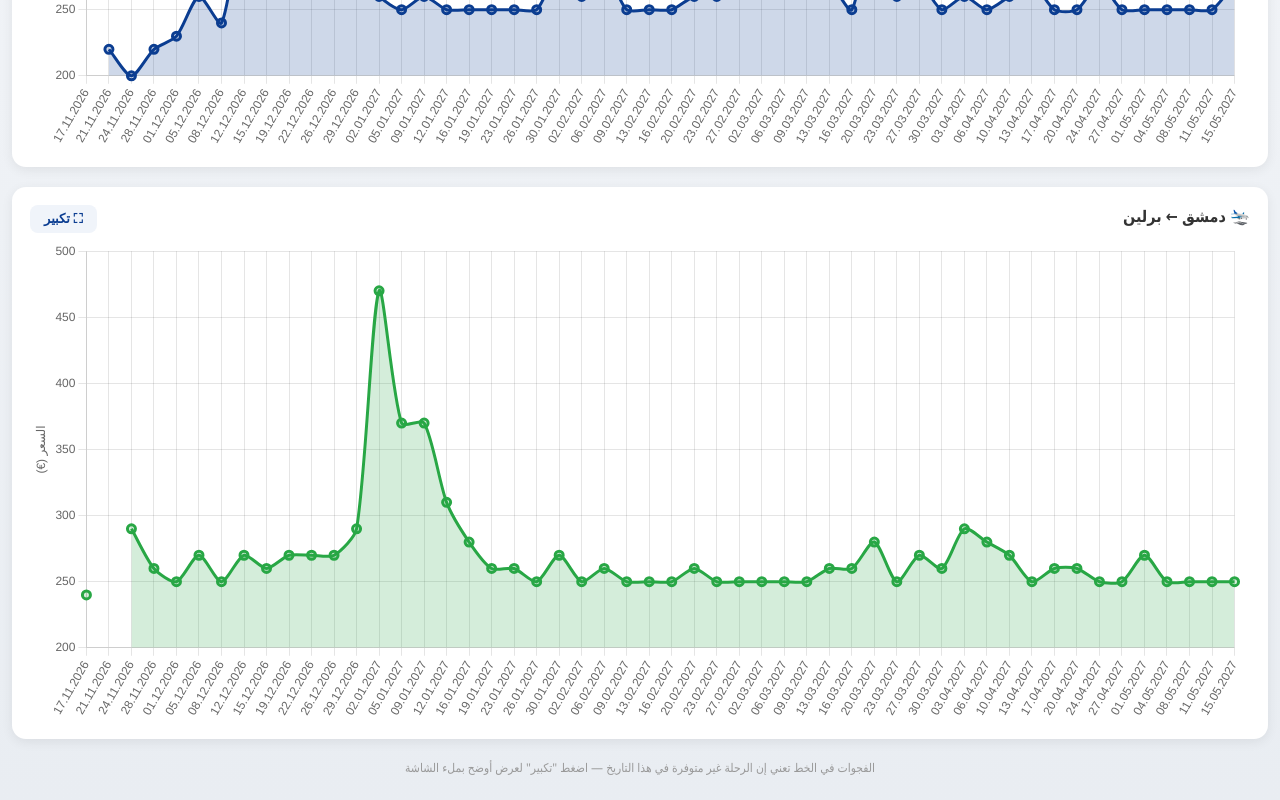
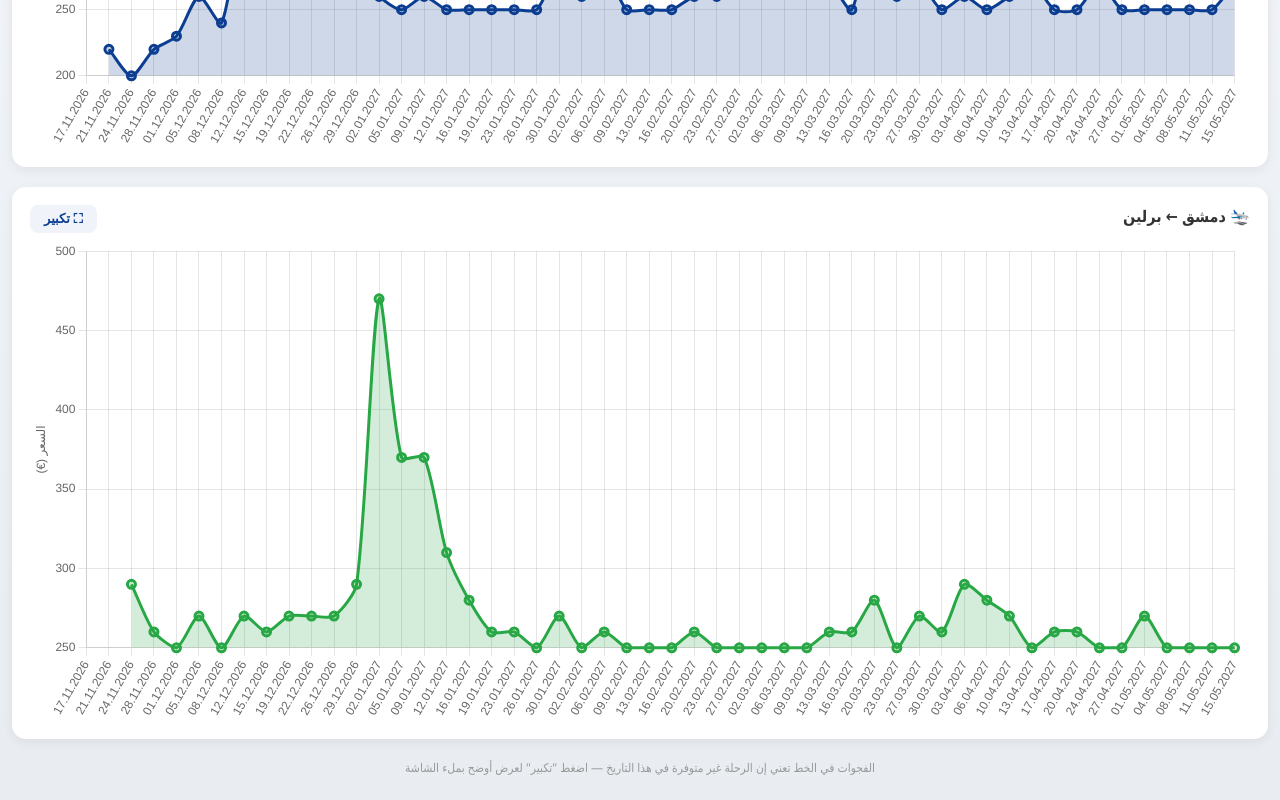
Before and after one commit to norobbc-wq/booking_2, a plain HTML site: page chart.html in a window 1280 px wide. Shown: the part 521-1321 px from the top of the page. Drawn offline with nearby package versions, Linux system fonts and the light colour scheme.

Commit message:
تحديث الأسعار الحية

```diff
--- a/data.json
+++ b/data.json
@@ -1,5 +1,5 @@
 {
-  "generated_at": "2026-11-15 14:44",
+  "generated_at": "2026-11-15 20:40",
   "outbound": [
     {
       "date": "2026-11-17",
@@ -371,8 +371,8 @@
       "date": "2026-11-17",
       "date_display": "17.11.2026",
       "day": "الثلاثاء",
-      "price": 240.0,
-      "flight_no": "SR125"
+      "price": null,
+      "flight_no": null
     },
     {
       "date": "2026-11-21",
```
Also changed, not shown: index.html (+2 -2 lines).
